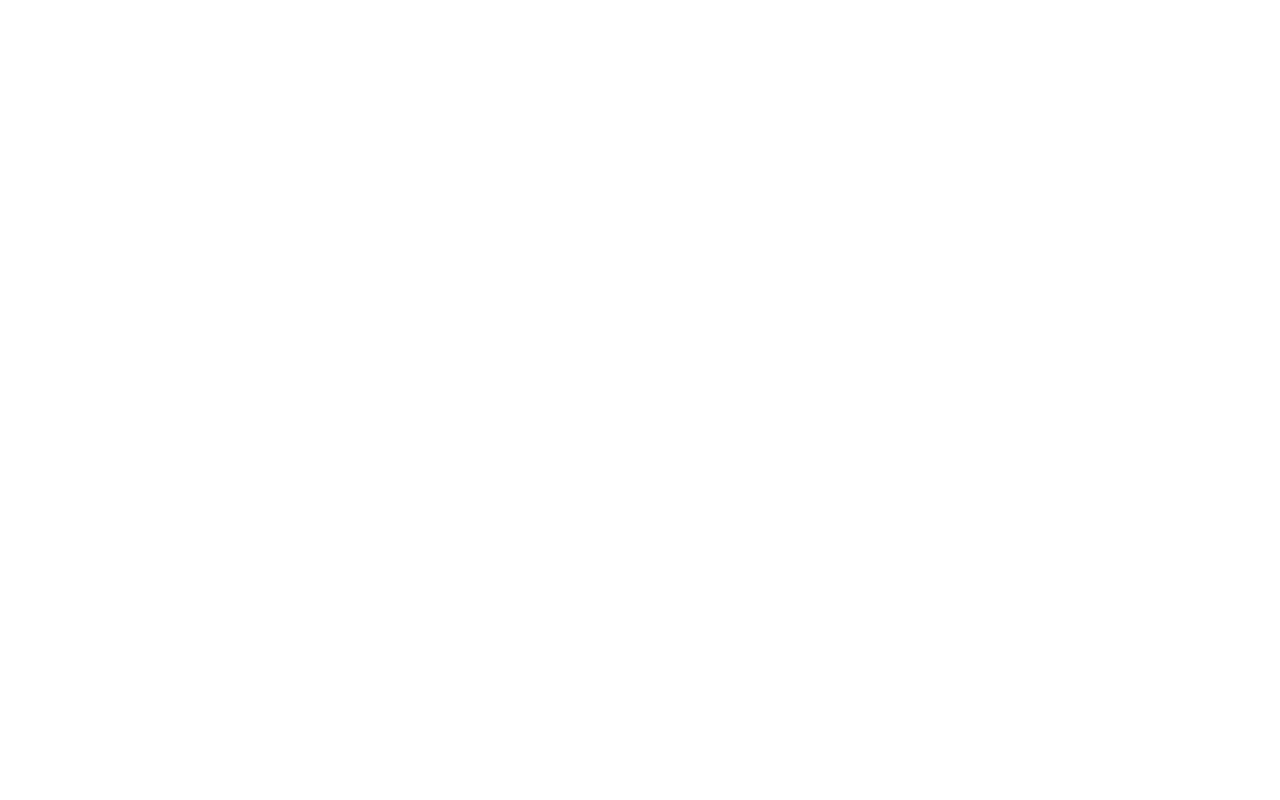
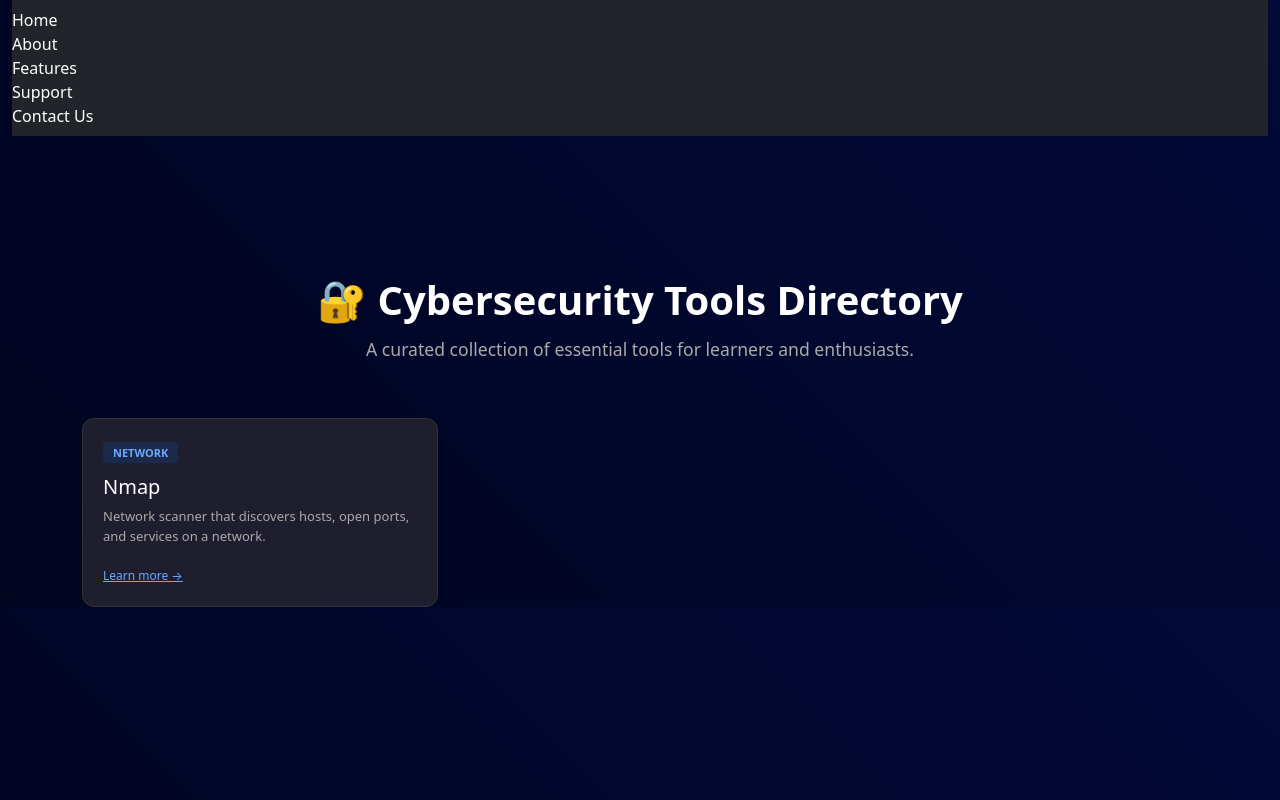
Before and after one commit to amri-03/cybersecurity-tools-directory, a plain HTML site: page index.html in a window 1280 px wide. Drawn offline with nearby package versions, Linux system fonts and the light colour scheme.

Commit message:
Basic HTML structure and CSS stylings up

```diff
--- a/index.html
+++ b/index.html
@@ -6,7 +6,48 @@
     <title>Cybersecurity Tools Directory</title>
     <link href="https://cdn.jsdelivr.net/npm/bootstrap@5.3.8/dist/css/bootstrap.min.css" rel="stylesheet" integrity="sha384-sRIl4kxILFvY47J16cr9ZwB07vP4J8+LH7qKQnuqkuIAvNWLzeN8tE5YBujZqJLB" crossorigin="anonymous">
 </head>
-<body>
+<body style="background: linear-gradient(45deg, #000520, #030938);">
+    <div class="container-fluid">
+        <nav class="navbar navbar-dark bg-dark">
+            <ul class="navbar-nav text-white">
+                <li class="nav-item active">Home</li>
+                <li class="nav-item">About</li>
+                <li class="nav-item">Features</li>
+                <li class="nav-item">Support</li>
+                <li class="nav-item">Contact Us</li>
+            </ul>
+        </nav>
 
+        <div class="container" style="margin-top: 80px;">
+
+            <!-- Hero section -->
+            <div style="text-align: center; padding: 60px 0 40px;">
+                <h1 style="color: white; font-size: 2.5rem; font-weight: 700;">
+                    🔐 Cybersecurity Tools Directory
+                </h1>
+                <p style="color: #aaa; font-size: 1.1rem; margin-top: 12px;">
+                    A curated collection of essential tools for learners and enthusiasts.
+                </p>
+            </div>
+
+            <!-- First tool card -->
+            <div class="row">
+                <div class="col-md-4">
+                    <div style="background: #1e1e2e; border: 1px solid #333; border-radius: 12px; padding: 20px;">
+                        <span style="background: #0d6efd22; color: #6ea8fe; font-size: 11px; padding: 3px 10px; border-radius: 4px; font-weight: 600;">NETWORK</span>
+                        <h5 style="color: white; margin-top: 12px;">Nmap</h5>
+                        <p style="color: #aaa; font-size: 13px; margin-top: 6px;">
+                            Network scanner that discovers hosts, open ports, and services on a network.
+                        </p>
+                        <a href="https://nmap.org" target="_blank" style="font-size: 12px; color: #6ea8fe;">Learn more →</a>
+                    </div>
+                </div>
+            </div>
+
+        </div>
+
+
+        <div class="footer"></div>
+    </div>
 </body>
 </html>
```
